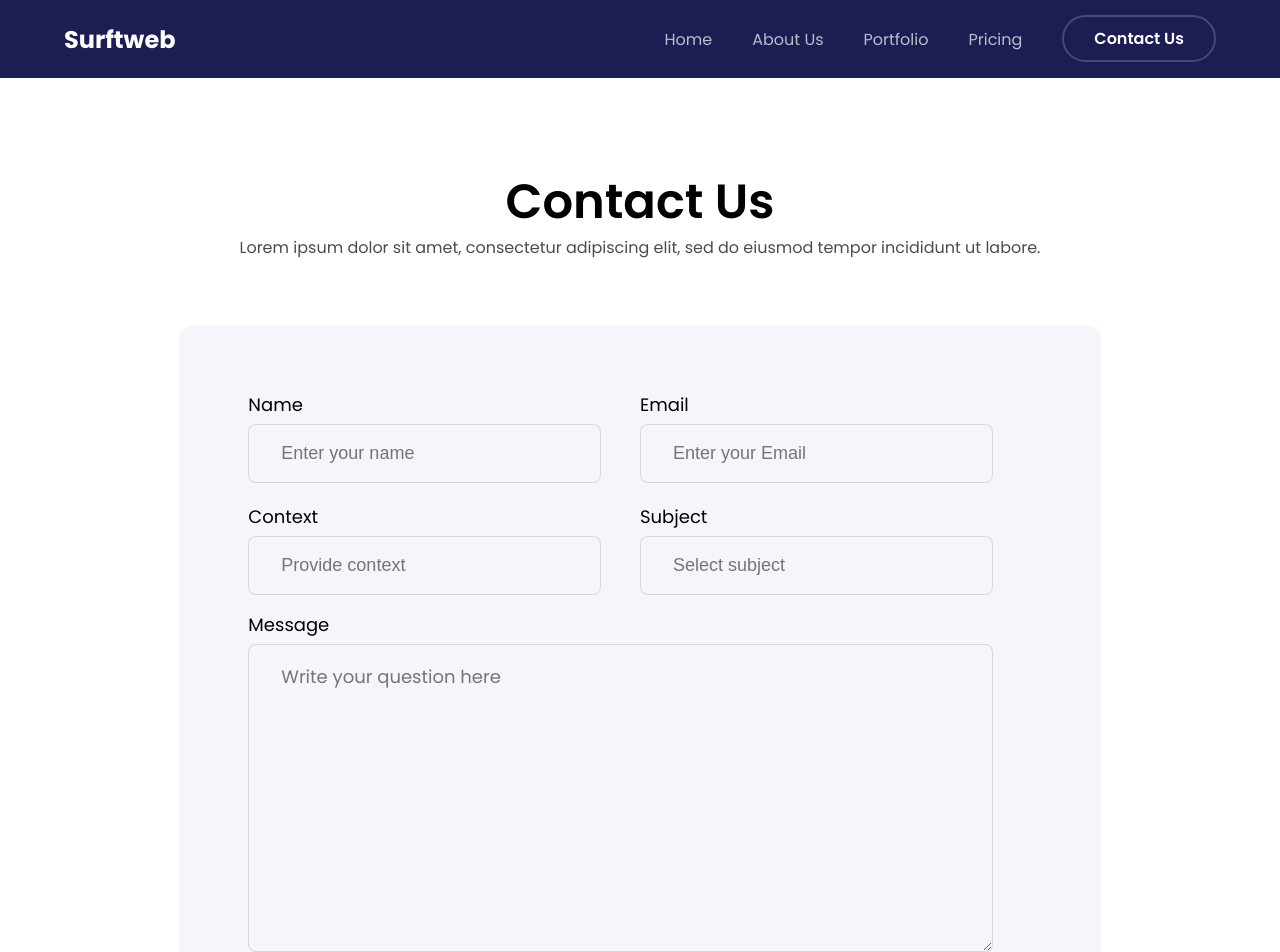
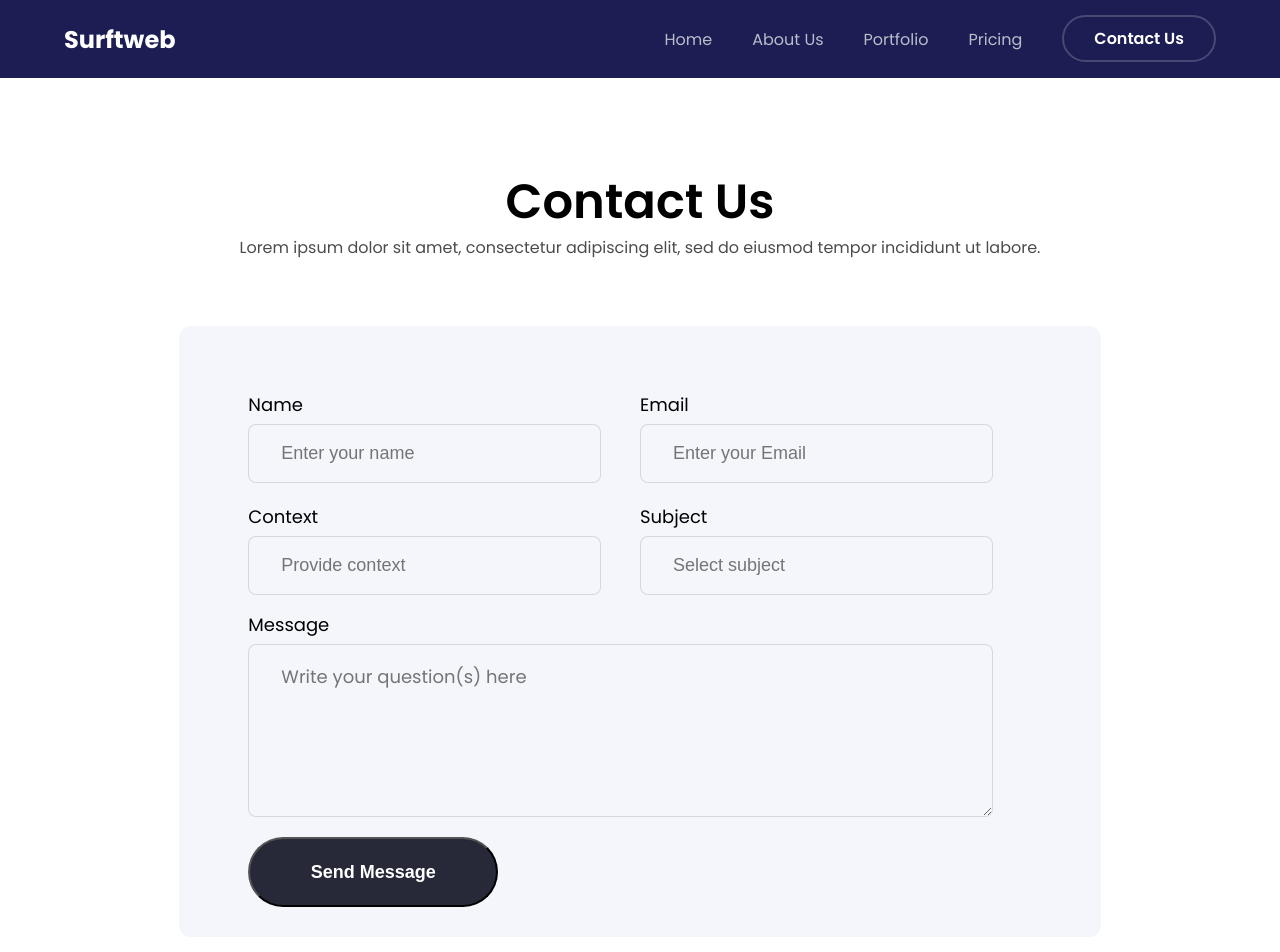
Before and after one commit to ebokes/surftweb, a React (Create React App) app: page /contact-us in a window 1280 px wide. Shown: the top 952 px of the page. Built offline with nearby package versions, Linux system fonts and the light colour scheme.

Commit message:
add formik and yup to contact form for form validation

```diff
--- a/package.json
+++ b/package.json
@@ -16,7 +16,8 @@
     "react-slick": "^0.28.1",
     "slick-carousel": "^1.8.1",
     "styled-components": "^5.3.3",
-    "web-vitals": "^2.1.4"
+    "web-vitals": "^2.1.4",
+    "yup": "^0.32.11"
   },
   "scripts": {
     "start": "react-scripts start",
--- a/src/components/contactus/contactUsStyle.js
+++ b/src/components/contactus/contactUsStyle.js
@@ -1,6 +1,8 @@
 import styled from "styled-components";
 
-export const ContactUsContainer = styled.div``;
+export const ContactUsContainer = styled.div`
+  margin: 0 auto;
+`;
 export const Row1 = styled.div`
   /* text-align: center; */
   width: 80%;
@@ -30,7 +32,7 @@ export const Row2 = styled.div`
   border-radius: 1.2rem;
 `;
 
-export const InputField = styled.form`
+export const FormField = styled.form`
   padding: 4.5rem 0 3rem 0;
   margin: 0 auto;
   width: 85%;
@@ -38,18 +40,20 @@ export const InputField = styled.form`
   flex-wrap: wrap;
 `;
 
-export const Input = styled.div`
+export const InputField = styled.div`
   display: flex;
   flex-direction: column;
   justify-content: space-between;
   /* align-items: center; */
   width: 50%;
   margin-top: 2rem;
+  color: red;
 
-  label {
+  & > label {
     font-size: 1.8rem;
     margin-bottom: 0.6rem;
     width: fit-content;
+    color: #000;
   }
   input {
     width: 90%;
@@ -70,11 +74,13 @@ export const Textarea = styled.div`
   display: flex;
   flex-direction: column;
   width: 95%;
+  color: red;
 
-  label {
+  & > label {
     font-size: 1.8rem;
     margin: 1.6rem 0 0.6rem 0;
     width: fit-content;
+    color: #000;
   }
 
   textarea {
@@ -92,20 +98,16 @@ export const Textarea = styled.div`
   }
 `;
 
-export const SubmitBtn = styled.input`
-
+export const SubmitBtn = styled.button`
   color: ${({ theme }) => theme.colors.tertiary2};
   background-color: ${({ theme }) => theme.colors.primary1};
-    /* padding: "1.6rem 6.4rem"; */
   display: inline-block;
   border-radius: 4.1rem;
   font-weight: 600;
-    /* line-height: 3.2rem; */
   font-size: 1.8rem;
   text-align: center;
   width: 25rem;
   height: 7rem;
   cursor: pointer;
   margin-top: 2rem;
-  }
 `;
--- a/src/components/contactus/index.js
+++ b/src/components/contactus/index.js
@@ -4,13 +4,44 @@ import {
   ContactUsContainer,
   Row1,
   Row2,
-  Input,
   Textarea,
   SubmitBtn,
   InputField,
+  FormField,
 } from "./contactUsStyle";
+import { useFormik } from "formik";
+import * as Yup from "yup";
 
-const index = () => {
+const Contact = () => {
+  const formik = useFormik({
+    initialValues: {
+      name: "",
+      context: "",
+      email: "",
+      subject: "",
+      message: "",
+    },
+    validationSchema: Yup.object({
+      name: Yup.string()
+        .max(15, "Must be 15 characters or less")
+        .required("*Required"),
+      email: Yup.string()
+        .email("Invalid Email")
+        // .max(15, "Must be 15 characters or less")
+        .required("*Required"),
+      context: Yup.string()
+        .max(15, "Must be 15 characters or less")
+        .required("*Required"),
+      subject: Yup.string()
+        .max(15, "Must be 15 characters or less")
+        .required("*Required"),
+      message: Yup.string()
+        .max(15, "Must be 15 characters or less")
+        .required("*Required"),
+    }),
+    onSubmit: (values) => console.log(values),
+  });
+  console.log(formik.errors);
   return (
     <Container pad="17rem 0 10rem 0" padm="12rem 0 6rem 0">
       <ContactUsContainer>
@@ -22,59 +53,89 @@ const index = () => {
           </p>
         </Row1>
         <Row2>
-          <InputField action="">
-            <Input>
+          <FormField onSubmit={formik.handleSubmit}>
+            <InputField>
               <label htmlFor="name">Name</label>
               <input
                 type="text"
                 name="name"
                 id="name"
                 placeholder="Enter your name"
+                onChange={formik.handleChange}
+                onBlur={formik.handleBlur}
+                value={formik.values.name}
               />
-            </Input>
-            <Input>
+              {formik.touched.name && formik.errors.name ? (
+                <p>{formik.errors.name}</p>
+              ) : null}
+            </InputField>
+            <InputField>
               <label htmlFor="email">Email</label>
               <input
                 type="email"
                 name="email"
                 id="email"
                 placeholder="Enter your Email"
+                onChange={formik.handleChange}
+                onBlur={formik.handleBlur}
+                value={formik.values.email}
               />
-            </Input>
-            <Input>
+              {formik.touched.email && formik.errors.email ? (
+                <p>{formik.errors.email}</p>
+              ) : null}
+            </InputField>
+            <InputField>
               <label htmlFor="context">Context</label>
               <input
                 type="text"
                 name="context"
                 id="context"
                 placeholder="Provide context"
+                onChange={formik.handleChange}
+                onBlur={formik.handleBlur}
+                value={formik.values.context}
               />
-            </Input>
-            <Input>
+              {formik.touched.context && formik.errors.context ? (
+                <p>{formik.errors.context}</p>
+              ) : null}
+            </InputField>
+            <InputField>
               <label htmlFor="subject">Subject</label>
               <input
                 type="text"
                 name="subject"
                 id="subject"
                 placeholder="Select subject"
+                onChange={formik.handleChange}
+                onBlur={formik.handleBlur}
+                value={formik.values.subject}
               />
-            </Input>
+              {formik.touched.subject && formik.errors.subject ? (
+                <p>{formik.errors.subject}</p>
+              ) : null}
+            </InputField>
             <Textarea>
               <label htmlFor="message">Message</label>
               <textarea
                 name="message"
                 id="message"
                 cols="30"
-                rows="10"
-                placeholder="Write your question here"
+                rows="5"
+                placeholder="Write your question(s) here"
+                onChange={formik.handleChange}
+                onBlur={formik.handleBlur}
+                value={formik.values.message}
               ></textarea>
+              {formik.touched.subject && formik.errors.subject ? (
+                <p>{formik.errors.subject}</p>
+              ) : null}
             </Textarea>
-            <SubmitBtn type="button" value="Send Message" />
-          </InputField>
+            <SubmitBtn type="submit">Send Message</SubmitBtn>
+          </FormField>
         </Row2>
       </ContactUsContainer>
     </Container>
   );
 };
 
-export default index;
+export default Contact;
```
Also changed, not shown: 1 other file (tests, documents, lock files or other folders). Lines whose indentation alone changed are shown as unchanged.
